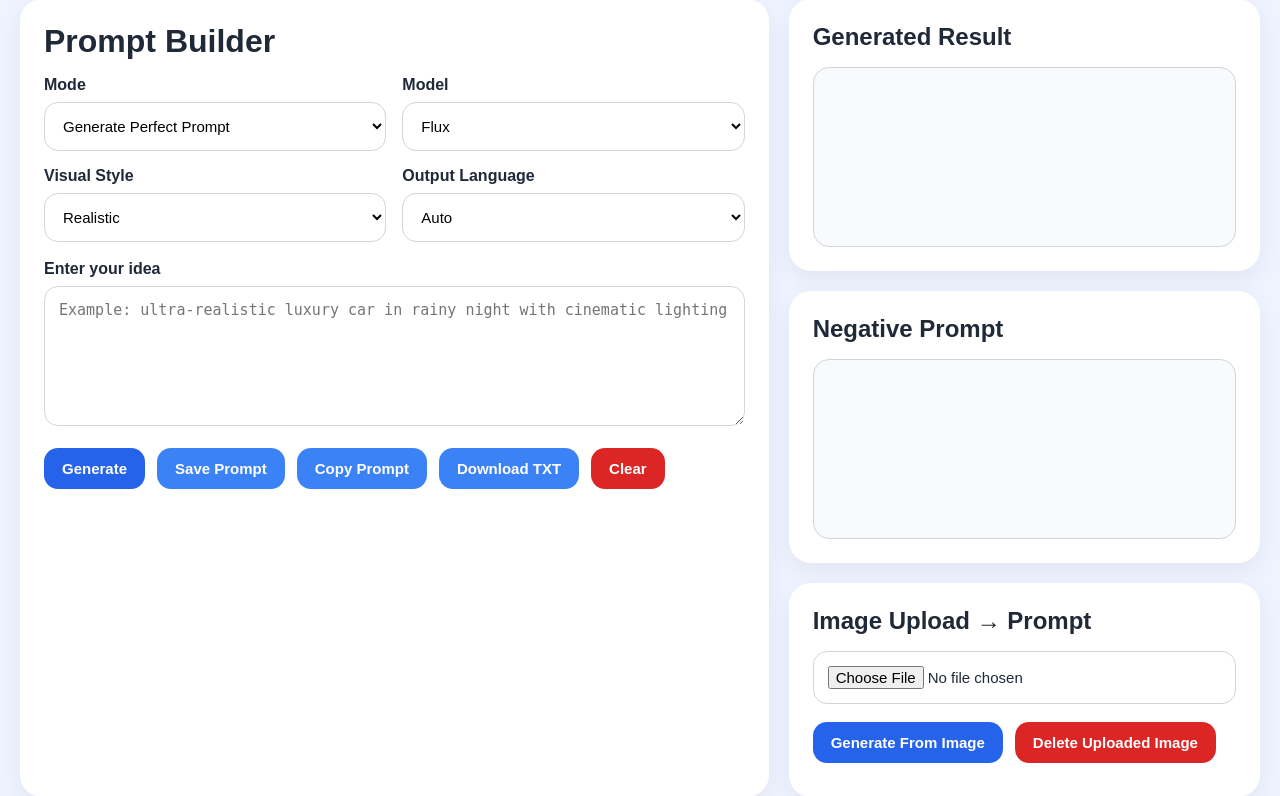
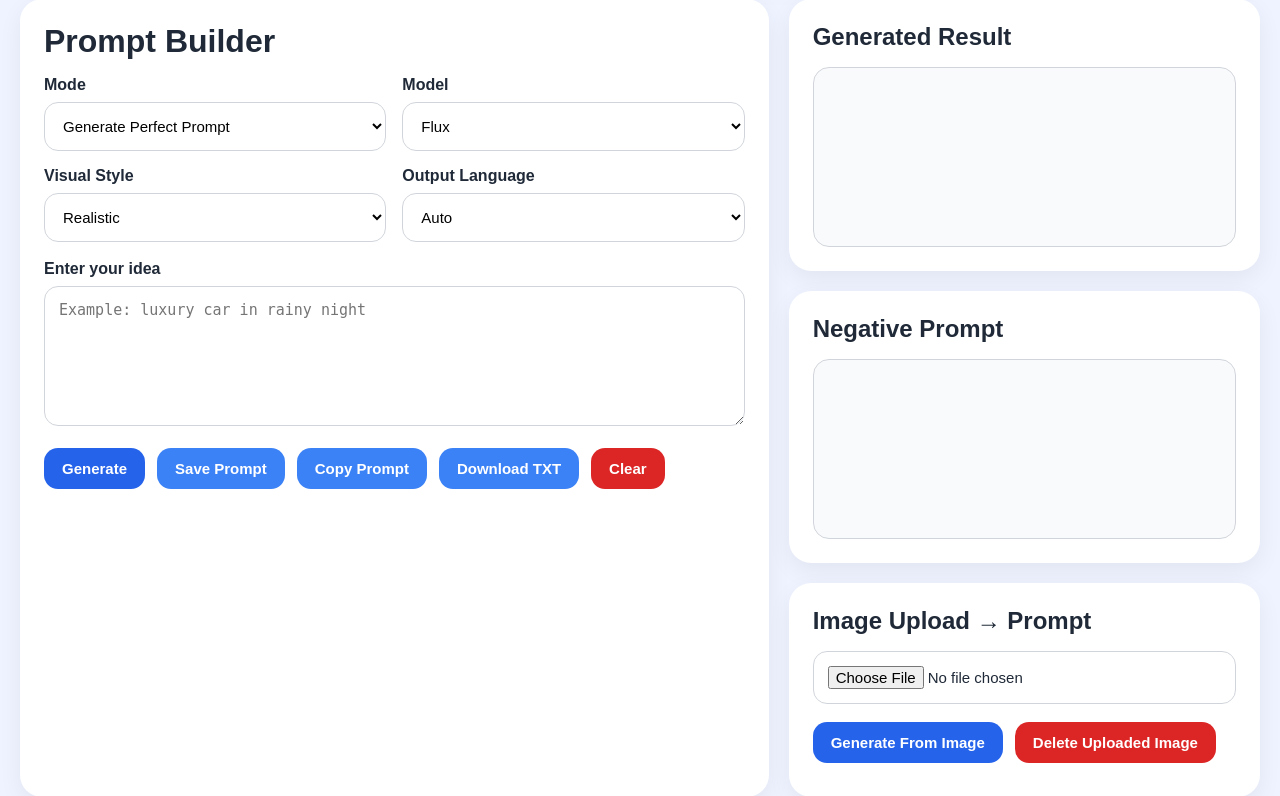
Before and after one commit to saiyadaaftabali72-74/prompt_tool, a Flask app: page / in a window 1280 px wide. Shown: the part 115-911 px from the top of the page. Run offline with Flask 3, Linux system fonts and the light colour scheme.

Commit message:
restore proper updated index.html

```diff
--- a/templates/index.html
+++ b/templates/index.html
@@ -322,7 +322,7 @@
 
                 <div style="margin-top: 18px;">
                     <label for="idea">Enter your idea</label>
-                    <textarea id="idea" placeholder="Example: ultra-realistic luxury car in rainy night with cinematic lighting"></textarea>
+                    <textarea id="idea" placeholder="Example: luxury car in rainy night"></textarea>
                 </div>
 
                 <div class="toolbar">
```
